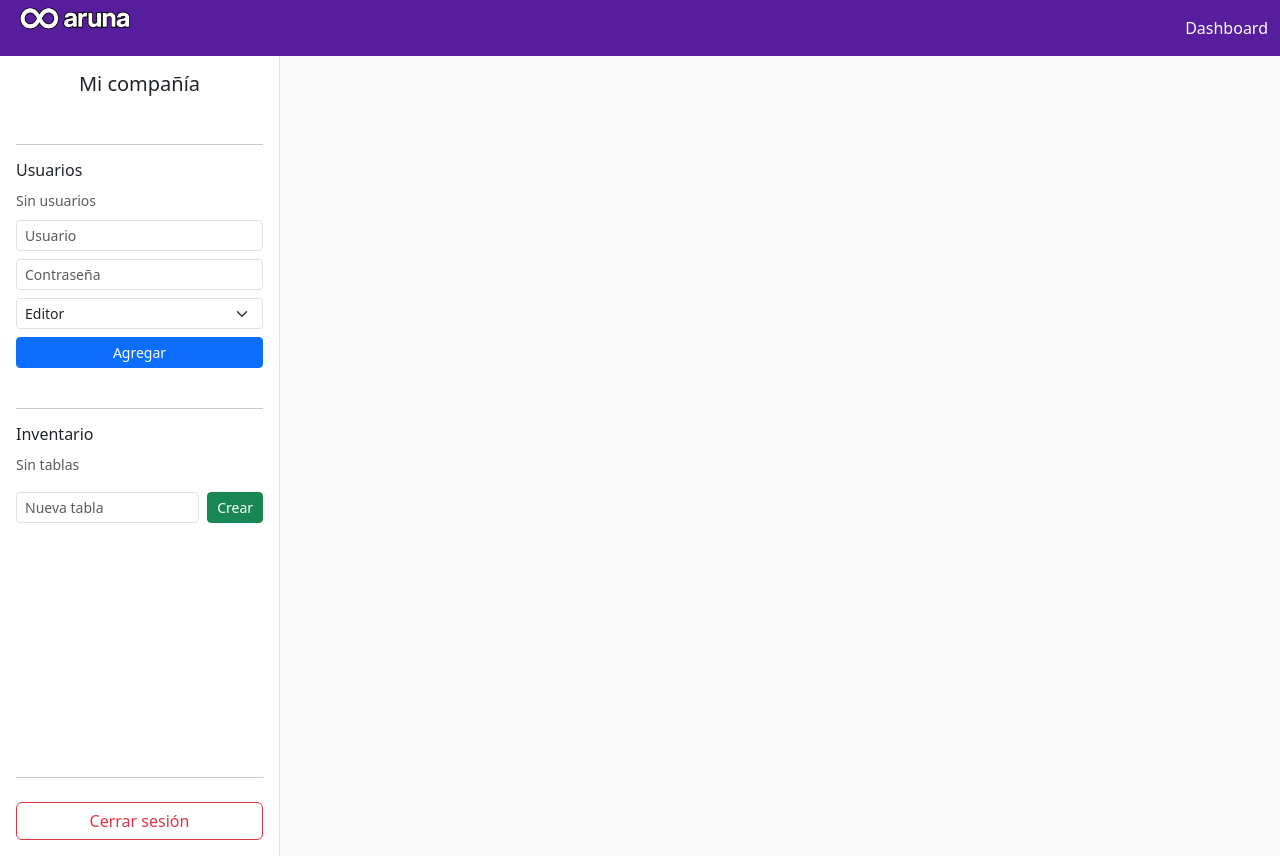
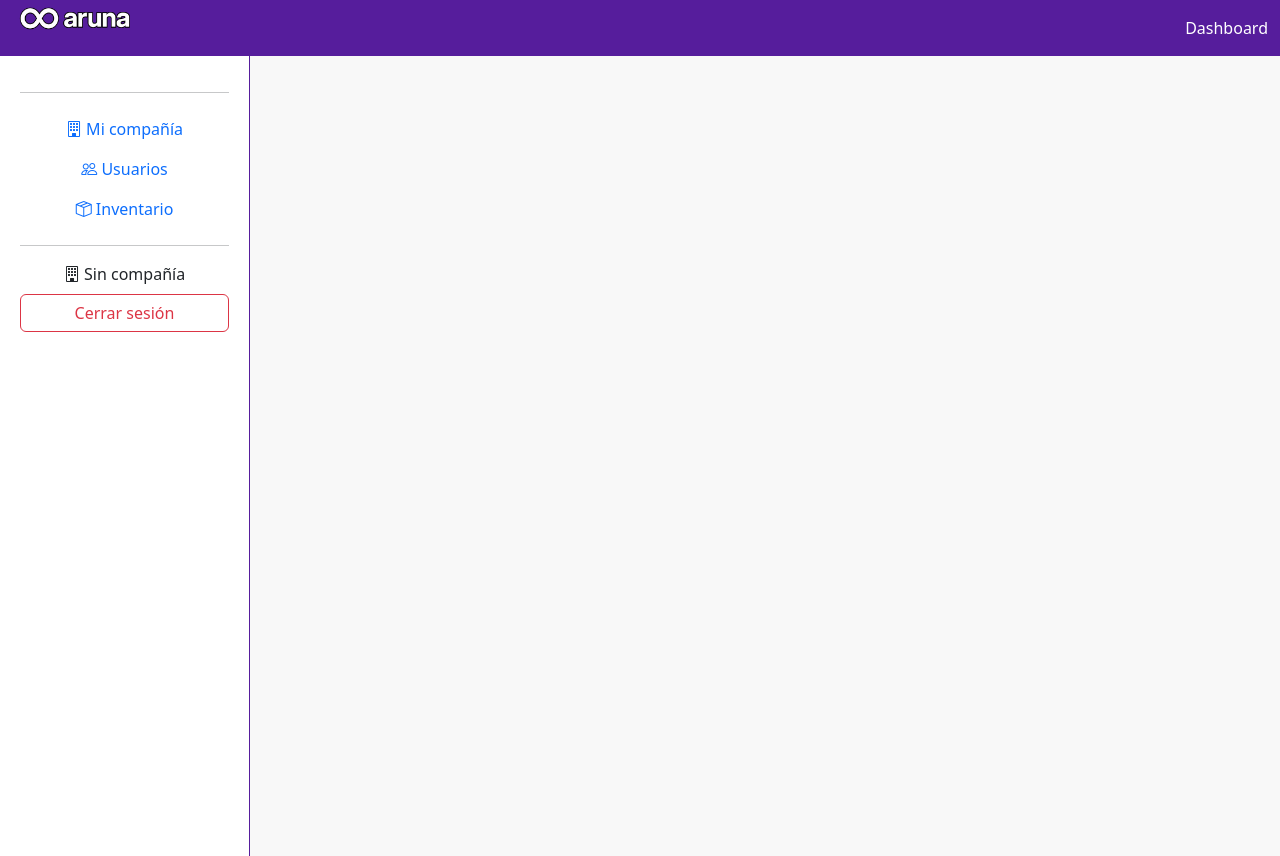
Before and after one commit to cbonilla3189/inventario_app, a Flask app: template templates/dashboard.html in a window 1280 px wide. Run offline with Flask 3, Linux system fonts and the light colour scheme; the template is opened without the code that fills it, so the values that code supplies are empty; parts of the project's set-up code (start-up, migrations or seed data) failed here and were passed over; some libraries are stand-ins or nearby versions.

Commit message:
Update dashboard.html

```diff
--- a/templates/dashboard.html
+++ b/templates/dashboard.html
@@ -27,156 +27,42 @@
   <div class="d-flex vh-100">
 
     <!-- SIDEBAR -->
-    <aside class="sidebar d-flex flex-column p-3 border-end" style="width: 280px;">
+   <!-- SIDEBAR -->
+<div class="sidebar d-flex flex-column align-items-center text-center">
+  {% if username %}
+    <div class="initials">{{ username[0] | upper }}</div>
+    <p><strong>{{ username }}</strong></p>
+    <p class="text-muted">{{ rol | capitalize }}</p>
+  {% endif %}
+  <hr class="w-100">
 
-      <!-- 1) MI COMPAÑÍA -->
-      <div class="mb-4 text-center">
-        <h5>Mi compañía</h5>
-        <p class="mb-1"><strong>{{ company.nombre }}</strong></p>
-        {% if company.direccion %}
-          <small class="text-muted">{{ company.direccion }}</small><br>
-        {% endif %}
-        {% if company.telefono %}
-          <small class="text-muted">?? {{ company.telefono }}</small><br>
-        {% endif %}
-        {% if company.correo %}
-          <small class="text-muted">?? {{ company.correo }}</small>
-        {% endif %}
-      </div>
-      <hr>
+  <!-- Nuevo menú simplificado con 3 opciones -->
+  <nav class="nav flex-column w-100 text-center">
+    <!-- Opción 1: Mi compañía -->
+    <a href="{{ url_for('dashboard', section='compania') }}"
+       class="nav-link {% if section=='compania' %}active{% endif %}">
+      <i class="bi bi-building"></i> Mi compañía
+    </a>
 
-      <!-- 2) USUARIOS -->
-      <div class="mb-4">
-        <h6>Usuarios</h6>
-        <ul class="list-unstyled mb-2">
-          {% for u, rol in usuarios_empresa %}
-            <li class="d-flex justify-content-between align-items-center mb-1">
-              <div>
-                <i class="bi bi-person-fill me-1"></i>{{ u }}
-                <small class="text-muted">({{ rol }})</small>
-              </div>
-              <form method="POST" class="m-0 p-0 d-inline">
-                <input type="hidden" name="accion" value="eliminar_usuario">
-                <input type="hidden" name="target_user" value="{{ u }}">
-                <button type="submit"
-                        class="btn btn-sm btn-outline-danger p-1"
-                        title="Eliminar">
-                  <i class="bi bi-trash-fill"></i>
-                </button>
-              </form>
-            </li>
-          {% else %}
-            <li class="text-muted"><small>Sin usuarios</small></li>
-          {% endfor %}
-        </ul>
+    <!-- Opción 2: Usuarios -->
+    <a href="{{ url_for('dashboard', section='usuarios') }}"
+       class="nav-link {% if section=='usuarios' %}active{% endif %}">
+      <i class="bi bi-people"></i> Usuarios
+    </a>
 
-        <!-- Formulario agregar usuario -->
-        <form method="POST" class="row g-2">
-          <input type="hidden" name="accion" value="agregar_usuario">
-          <div class="col-12">
-            <input type="text"
-                   name="username"
-                   class="form-control form-control-sm"
-                   placeholder="Usuario" required>
-          </div>
-          <div class="col-12">
-            <input type="password"
-                   name="password"
-                   class="form-control form-control-sm"
-                   placeholder="Contraseña" required>
-          </div>
-          <div class="col-12">
-            <select name="rol" class="form-select form-select-sm" required>
-              <option value="editor">Editor</option>
-              <option value="viewer">Viewer</option>
-            </select>
-          </div>
-          <div class="col-12 text-end">
-            <button class="btn btn-sm btn-primary w-100">Agregar</button>
-          </div>
-        </form>
-      </div>
-      <hr>
+    <!-- Opción 3: Inventario -->
+    <a href="{{ url_for('dashboard', section='inventario') }}"
+       class="nav-link {% if section=='inventario' %}active{% endif %}">
+      <i class="bi bi-box-seam"></i> Inventario
+    </a>
+  </nav>
 
-      <!-- 3) INVENTARIO -->
-      <div>
-        <h6>Inventario</h6>
-
-        <!-- Lista de tablas existentes -->
-        <ul class="list-unstyled mb-3">
-          {% for tabla in tablas_disponibles %}
-            <li class="d-flex justify-content-between align-items-center mb-1">
-              <a href="#"
-                 onclick="document.getElementById('select-table-{{ tabla }}').submit(); return false;"
-                 class="text-decoration-none">
-                <i class="bi bi-table me-1"></i>{{ tabla }}
-              </a>
-              <form id="select-table-{{ tabla }}" method="POST" class="d-none">
-                <input type="hidden" name="accion" value="cambiar_tabla">
-                <input type="hidden" name="tabla_actual" value="{{ tabla }}">
-              </form>
-              <form method="POST" class="m-0 p-0 d-inline">
-                <input type="hidden" name="accion" value="eliminar_tabla">
-                <input type="hidden" name="tabla" value="{{ tabla }}">
-                <button type="submit"
-                        class="btn btn-sm btn-outline-danger p-1"
-                        title="Eliminar tabla">
-                  <i class="bi bi-trash2-fill"></i>
-                </button>
-              </form>
-            </li>
-          {% else %}
-            <li class="text-muted"><small>Sin tablas</small></li>
-          {% endfor %}
-        </ul>
-
-        <!-- Formulario crear tabla -->
-        <form method="POST" class="row g-2 mb-3">
-          <input type="hidden" name="accion" value="crear_tabla">
-          <div class="col-9">
-            <input type="text"
-                   name="nombre_tabla"
-                   class="form-control form-control-sm"
-                   placeholder="Nueva tabla" required>
-          </div>
-          <div class="col-3">
-            <button class="btn btn-sm btn-success w-100">Crear</button>
-          </div>
-        </form>
-
-        {% if tabla_seleccionada %}
-          <hr>
-          <h6>Agregar producto a <em>{{ tabla_seleccionada }}</em></h6>
-          <form method="POST" class="row g-2">
-            <input type="hidden" name="accion" value="agregar_articulo">
-            {% for col in colnames %}
-              {% if col != 'id' %}
-                <div class="col-12">
-                  <label class="form-label small text-capitalize">{{ col }}</label>
-                  <input type="hidden" name="campo[]" value="{{ col }}">
-                              <input type="text"
-                   name="valor[]"
-                   class="form-control form-control-sm"
-                   required>
-                </div>
-              {% endif %}
-            {% endfor %}
-            <div class="col-12 text-end">
-              <button class="btn btn-sm btn-success w-100">Agregar</button>
-            </div>
-          </form>
-        {% endif %}
-
-      </div>
-
-      <hr class="mt-auto">
-
-      <a href="{{ url_for('logout') }}"
-         class="btn btn-outline-danger w-100 mt-2">
-        Cerrar sesión
-      </a>
-
-    </aside>
+  <hr class="w-100">
+  <span class="nav-link disabled">
+    <i class="bi bi-building"></i> {{ nombre_empresa or 'Sin compañía' }}
+  </span>
+  <a href="{{ url_for('logout') }}" class="btn btn-outline-danger w-100 mt-2">Cerrar sesión</a>
+</div>
 
     <!-- MAIN CONTENT -->
     <main class="main-content flex-fill p-4">
```
